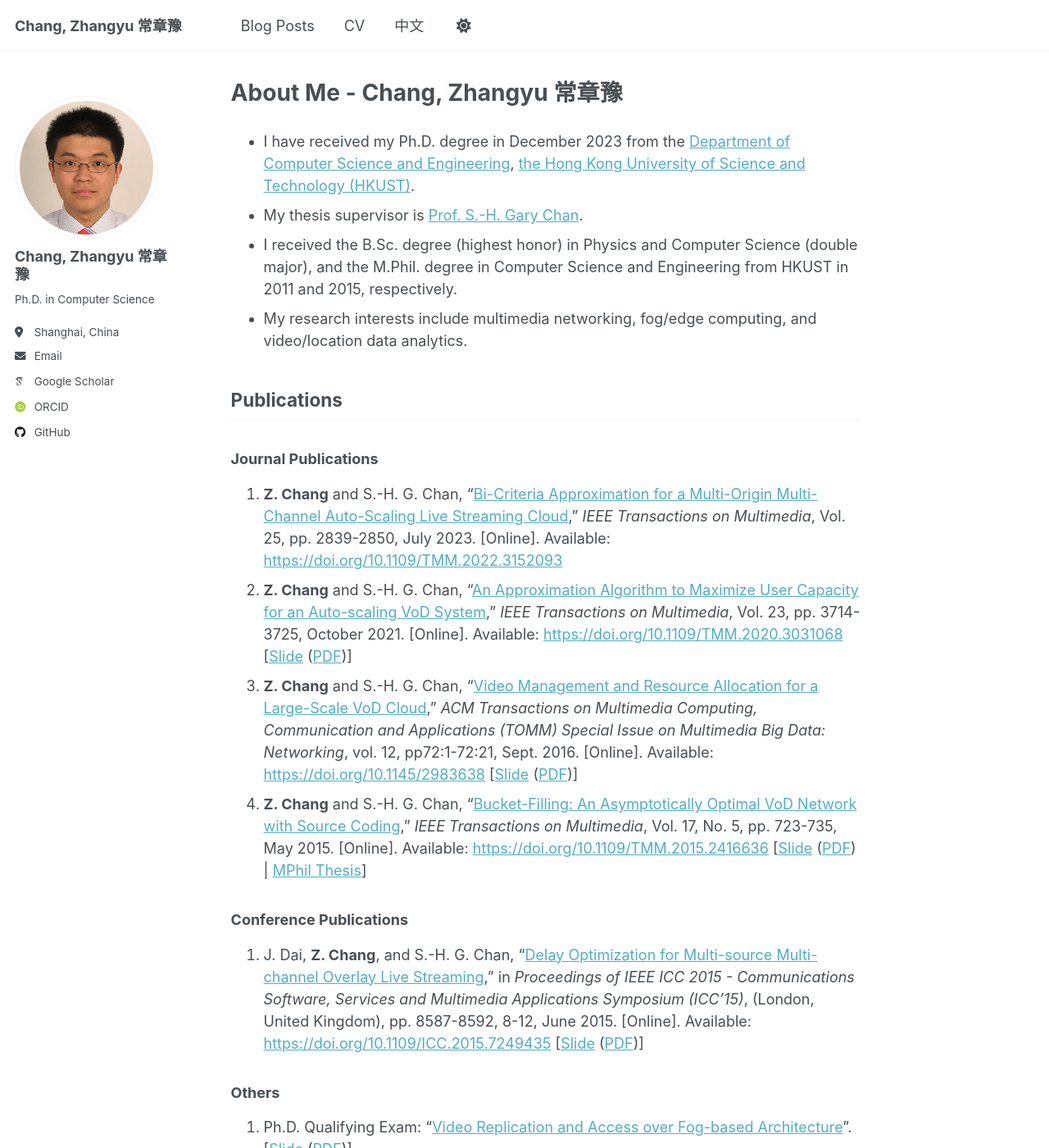
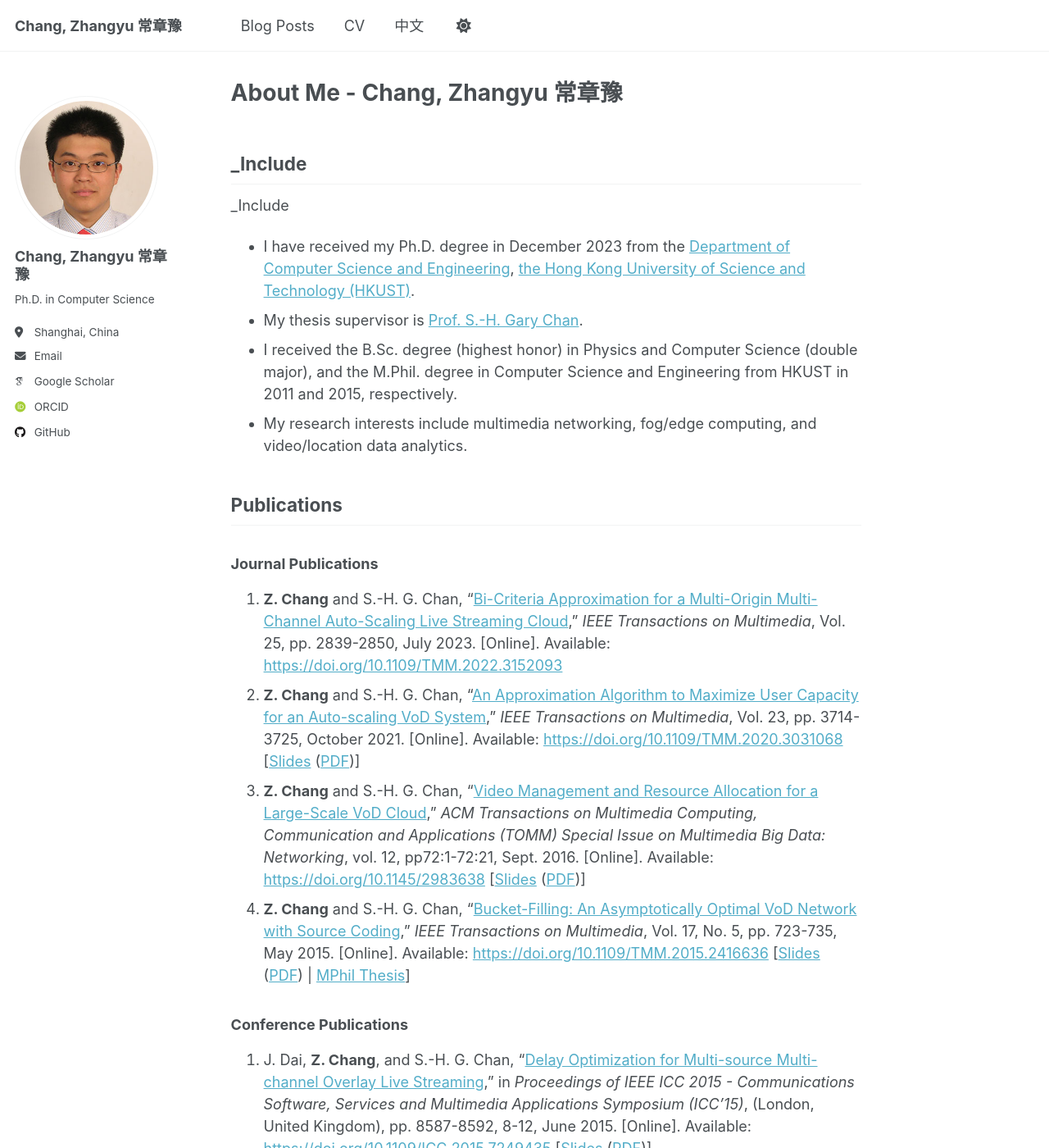
Before and after one commit to changzhangyu/changzhangyu.github.io, a Jekyll site: the page built from _pages/about.md, in a window 1280 px wide and 1400 px high. Shown: the whole window at 82% size. Built offline with Jekyll 4.4.1, drawn with Linux system fonts in a browser that asks for light colours; some web fonts are replaced; some of the changed text lies outside the part shown.

Commit message:
test include command

```diff
--- /dev/null
+++ b/_includes/test.md
@@ -0,0 +1,3 @@
+## _Include
+
+_Include
--- a/_pages/about.md
+++ b/_pages/about.md
@@ -6,6 +6,7 @@ redirect_from:
   - /about/
   - /about.html
 ---
+{% include test.md %}
 
 * I have received my Ph.D. degree in December 2023 from the [Department of Computer Science and Engineering](https://www.cse.ust.hk/), [the Hong Kong University of Science and Technology (HKUST)](https://www.ust.hk/).
 * My thesis supervisor is [Prof. S.-H. Gary Chan](http://www.cse.ust.hk/~gchan/).
@@ -17,15 +18,15 @@ redirect_from:
 ### Journal Publications
 
 1. **Z. Chang** and S.-H. G. Chan, "[Bi-Criteria Approximation for a Multi-Origin Multi-Channel Auto-Scaling Live Streaming Cloud](http://www.cse.ust.hk/~gchan/papers/TMM23_COCOS.pdf)," *IEEE Transactions on Multimedia*, Vol. 25, pp. 2839-2850, July 2023. \[Online\]. Available: [https://doi.org/10.1109/TMM.2022.3152093](https://doi.org/10.1109/TMM.2022.3152093)
-2. **Z. Chang** and S.-H. G. Chan, "[An Approximation Algorithm to Maximize User Capacity for an Auto-scaling VoD System](http://www.cse.ust.hk/~gchan/papers/TMM21_AVARDO.pdf)," *IEEE Transactions on Multimedia*, Vol. 23, pp. 3714-3725, October 2021. \[Online\]. Available: [https://doi.org/10.1109/TMM.2020.3031068](https://doi.org/10.1109/TMM.2020.3031068) \[[Slide](files\AVARDO\AVARDO.pptx) ([PDF](files\AVARDO\AVARDO.pdf))\]
-3. **Z. Chang**  and S.-H. G. Chan, "[Video Management and Resource Allocation for a Large-Scale VoD Cloud](http://www.cse.ust.hk/~gchan/papers/TOMM16_RAVO.pdf)," *ACM Transactions on Multimedia Computing, Communication and Applications (TOMM) Special Issue on Multimedia Big Data: Networking*, vol. 12, pp72:1-72:21, Sept. 2016. \[Online\]. Available: [https://doi.org/10.1145/2983638](https://doi.org/10.1145/2983638) \[[Slide](files\RAVO\RAVO.pptx) ([PDF](files\RAVO\RAVO.pdf))\]
-4. **Z. Chang** and S.-H. G. Chan, "[Bucket-Filling: An Asymptotically Optimal VoD Network with Source Coding](http://www.cse.ust.hk/~gchan/papers/TMM15_BF.pdf)," *IEEE Transactions on Multimedia*, Vol. 17, No. 5, pp. 723-735, May 2015. \[Online\]. Available: [https://doi.org/10.1109/TMM.2015.2416636](https://doi.org/10.1109/TMM.2015.2416636) \[[Slide](files\bucket_filling\BucketFilling2.pptx) ([PDF](files\bucket_filling\BucketFilling2.pdf)) \| [MPhil Thesis](files\bucket_filling\thesis.pdf)\]
+2. **Z. Chang** and S.-H. G. Chan, "[An Approximation Algorithm to Maximize User Capacity for an Auto-scaling VoD System](http://www.cse.ust.hk/~gchan/papers/TMM21_AVARDO.pdf)," *IEEE Transactions on Multimedia*, Vol. 23, pp. 3714-3725, October 2021. \[Online\]. Available: [https://doi.org/10.1109/TMM.2020.3031068](https://doi.org/10.1109/TMM.2020.3031068) \[[Slides](files\AVARDO\AVARDO.pptx) ([PDF](files\AVARDO\AVARDO.pdf))\]
+3. **Z. Chang**  and S.-H. G. Chan, "[Video Management and Resource Allocation for a Large-Scale VoD Cloud](http://www.cse.ust.hk/~gchan/papers/TOMM16_RAVO.pdf)," *ACM Transactions on Multimedia Computing, Communication and Applications (TOMM) Special Issue on Multimedia Big Data: Networking*, vol. 12, pp72:1-72:21, Sept. 2016. \[Online\]. Available: [https://doi.org/10.1145/2983638](https://doi.org/10.1145/2983638) \[[Slides](files\RAVO\RAVO.pptx) ([PDF](files\RAVO\RAVO.pdf))\]
+4. **Z. Chang** and S.-H. G. Chan, "[Bucket-Filling: An Asymptotically Optimal VoD Network with Source Coding](http://www.cse.ust.hk/~gchan/papers/TMM15_BF.pdf)," *IEEE Transactions on Multimedia*, Vol. 17, No. 5, pp. 723-735, May 2015. \[Online\]. Available: [https://doi.org/10.1109/TMM.2015.2416636](https://doi.org/10.1109/TMM.2015.2416636) \[[Slides](files\bucket_filling\BucketFilling2.pptx) ([PDF](files\bucket_filling\BucketFilling2.pdf)) \| [MPhil Thesis](files\bucket_filling\thesis.pdf)\]
 
 ### Conference Publications
 
-1. J. Dai, **Z. Chang**, and S.-H. G. Chan, "[Delay Optimization for Multi-source Multi-channel Overlay Live Streaming](http://www.cse.ust.hk/~gchan/papers/ICC15_MSMC.pdf)," in *Proceedings of IEEE ICC 2015 - Communications Software, Services and Multimedia Applications Symposium (ICC'15)*, (London, United Kingdom), pp. 8587-8592, 8-12, June 2015. \[Online\]. Available: [https://doi.org/10.1109/ICC.2015.7249435](https://doi.org/10.1109/ICC.2015.7249435) \[[Slide](files\COMMOS\COMMOS.pptx) ([PDF](files\COMMOS\COMMOS.pdf))\]
+1. J. Dai, **Z. Chang**, and S.-H. G. Chan, "[Delay Optimization for Multi-source Multi-channel Overlay Live Streaming](http://www.cse.ust.hk/~gchan/papers/ICC15_MSMC.pdf)," in *Proceedings of IEEE ICC 2015 - Communications Software, Services and Multimedia Applications Symposium (ICC'15)*, (London, United Kingdom), pp. 8587-8592, 8-12, June 2015. \[Online\]. Available: [https://doi.org/10.1109/ICC.2015.7249435](https://doi.org/10.1109/ICC.2015.7249435) \[[Slides](files\COMMOS\COMMOS.pptx) ([PDF](files\COMMOS\COMMOS.pdf))\]
 
 ### Others
 
-1. Ph.D. Qualifying Exam: "[Video Replication and Access over Fog-based Architecture](files/fog_survey/main.pdf)". \[[Slide](files\fog_survey\FogSurvey.pptx) ([PDF](files\fog_survey\FogSurvey.pdf))\]
-2. Ph.D. Thesis: "[Approximation Algorithms for Auto-Scaling Video Cloud](files/thesis/main.pdf)". \[[Slide](files\thesis\thesis.pptx) ([PDF](files\thesis\thesis.pdf))\]
+1. Ph.D. Qualifying Exam: "[Video Replication and Access over Fog-based Architecture](files/fog_survey/main.pdf)". \[[Slides](files\fog_survey\FogSurvey.pptx) ([PDF](files\fog_survey\FogSurvey.pdf))\]
+2. Ph.D. Thesis: "[Approximation Algorithms for Auto-Scaling Video Cloud](files/thesis/main.pdf)". \[[Slides](files\thesis\thesis.pptx) ([PDF](files\thesis\thesis.pdf))\]
```
Also changed, not shown: _pages/test.md (added, +3 -0 lines).
